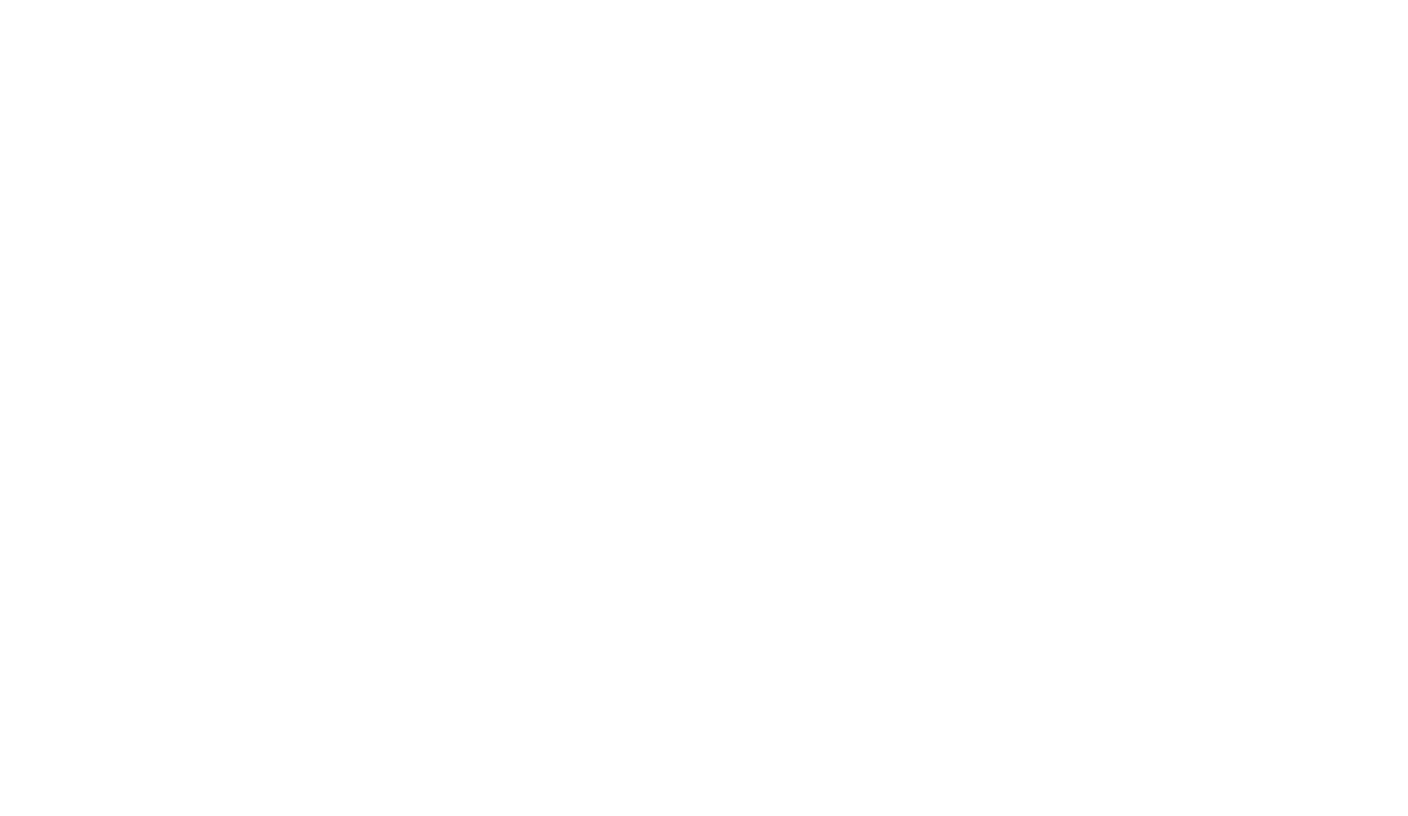
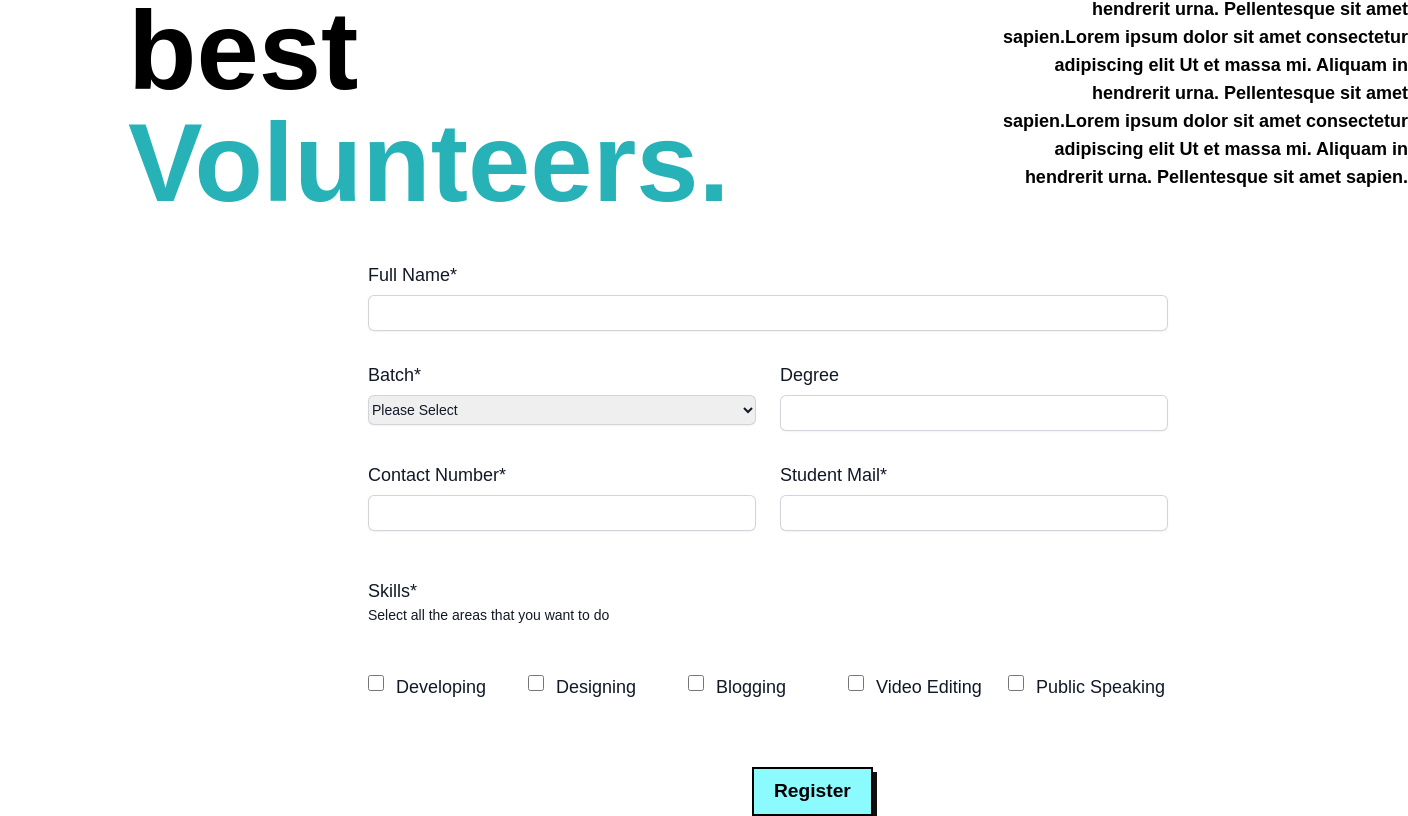
Before and after one commit to fossnsbm/WIF-Volunteer-Registration, a React (Vite) app: page /register in a window 1280 px wide. Shown: the part 165-981 px from the top of the page, 1408 px wide, since content can reach past the window. Before the commit the page ends 800 px from the top, so only its background shows below. Built offline with nearby package versions, Linux system fonts and the light colour scheme; a web font is replaced by a local one.

Commit message:
Created Register Page

```diff
--- a/src/pages/Register.jsx
+++ b/src/pages/Register.jsx
@@ -3,9 +3,215 @@
 function Register() {
   return (
     <div>
-      <h1>Register</h1>
-      //Look the button style in the index.css file. The style is fixed and it's
-      globally applied.
+      <div className="container ms-32 mt-12">
+        {/* <span className="font-bold text-7xl md:text-8xl lg:text-left lg:text-[7rem]">
+          <div>Let's be the</div>
+          <div>
+            best <span className="text-[#26B2B7]">Volunteers.</span>
+          </div>
+        </span> */}
+        <div class="grid grid-cols-3 gap-4 font-bold text-7xl md:text-8xl lg:text-[7rem]">
+          <div class="col-span-2">
+            <div>Let's be the</div>
+            best <span className="text-[#26B2B7]">Volunteers.</span>
+          </div>
+          <div class="text-right text-lg pt-14">
+            Lorem ipsum dolor sit amet consectetur adipiscing elit Ut et massa
+            mi. Aliquam in hendrerit urna. Pellentesque sit amet sapien.Lorem
+            ipsum dolor sit amet consectetur adipiscing elit Ut et massa mi.
+            Aliquam in hendrerit urna. Pellentesque sit amet sapien.Lorem ipsum
+            dolor sit amet consectetur adipiscing elit Ut et massa mi. Aliquam
+            in hendrerit urna. Pellentesque sit amet sapien.
+          </div>
+        </div>
+        <form className="mt-11 mx-60 justify-center">
+          <div className="space-y-12">
+            <div className="mt-10 grid grid-cols-1 gap-x-6 gap-y-8 sm:grid-cols-6">
+              <div className="col-span-full">
+                <label
+                  htmlFor="full-name"
+                  className="block text-lg font-medium leading-6 text-gray-900"
+                >
+                  Full Name*
+                </label>
+                <div className="mt-2">
+                  <input
+                    type="text"
+                    name="full-name"
+                    id="full-name"
+                    autoComplete="full-name"
+                    className="block w-full rounded-md border-0 py-1.5 text-gray-900 shadow-sm ring-1 ring-inset ring-gray-300 placeholder:text-gray-400 focus:ring-2 focus:ring-inset focus:ring-indigo-600 sm:text-sm sm:leading-6"
+                  />
+                </div>
+              </div>
+              <div className="sm:col-span-3">
+                <label
+                  htmlFor="batch"
+                  className="block text-lg font-medium leading-6 text-gray-900"
+                >
+                  Batch*
+                </label>
+                <div className="mt-2">
+                  <select
+                    id="batch"
+                    name="batch"
+                    className="block w-full rounded-md py-1.5 text-gray-900 shadow-sm ring-1 ring-inset ring-gray-300 focus:ring-2 focus:ring-inset focus:ring-indigo-600 sm:text-sm sm:leading-6"
+                  >
+                    <option>Please Select</option>
+                  </select>
+                </div>
+              </div>
+
+              <div className="sm:col-span-3">
+                <label
+                  htmlFor="degree"
+                  className="block text-lg font-medium leading-6 text-gray-900"
+                >
+                  Degree
+                </label>
+                <div className="mt-2">
+                  <input
+                    type="text"
+                    name="degree"
+                    id="degree"
+                    autoComplete="degree"
+                    className="block w-full rounded-md border-0 py-1.5 text-gray-900 shadow-sm ring-1 ring-inset ring-gray-300 placeholder:text-gray-400 focus:ring-2 focus:ring-inset focus:ring-indigo-600 sm:text-sm sm:leading-6"
+                  />
+                </div>
+              </div>
+
+              <div className="sm:col-span-3">
+                <label
+                  htmlFor="contact-number"
+                  className="block text-lg font-medium leading-6 text-gray-900"
+                >
+                  Contact Number*
+                </label>
+                <div className="mt-2">
+                  <input
+                    type="text"
+                    name="contact-number"
+                    id="contact-number"
+                    autoComplete="contact-number"
+                    className="block w-full rounded-md border-0 py-1.5 text-gray-900 shadow-sm ring-1 ring-inset ring-gray-300 placeholder:text-gray-400 focus:ring-2 focus:ring-inset focus:ring-indigo-600 sm:text-sm sm:leading-6"
+                  />
+                </div>
+              </div>
+
+              <div className="sm:col-span-3">
+                <label
+                  htmlFor="student-mail"
+                  className="block text-lg font-medium leading-6 text-gray-900"
+                >
+                  Student Mail*
+                </label>
+                <div className="mt-2">
+                  <input
+                    type="text"
+                    name="student-mail"
+                    id="student-mail"
+                    autoComplete="student-mail"
+                    className="block w-full rounded-md border-0 py-1.5 text-gray-900 shadow-sm ring-1 ring-inset ring-gray-300 placeholder:text-gray-400 focus:ring-2 focus:ring-inset focus:ring-indigo-600 sm:text-sm sm:leading-6"
+                  />
+                </div>
+              </div>
+            </div>
+            <div>
+              <label className="block text-lg font-medium leading-6 text-gray-900">
+                Skills*
+              </label>
+              <label className="text-sm font-medium leading-6 text-gray-900">
+                Select all the areas that you want to do
+              </label>
+            </div>
+            <div className="flex flex-row">
+              <div class="basis-1/4 relative flex gap-x-3">
+                <input
+                  id="developing"
+                  name="developing"
+                  type="checkbox"
+                  className="h-4 w-4 rounded border-gray-300 text-indigo-600 focus:ring-indigo-600"
+                />
+                <div className="text-lg leading-6">
+                  <label
+                    htmlFor="developing"
+                    className="font-medium text-gray-900"
+                  >
+                    Developing
+                  </label>
+                </div>
+              </div>
+              <div class="basis-1/4 relative flex gap-x-3">
+                <input
+                  id="designing"
+                  name="designing"
+                  type="checkbox"
+                  className="h-4 w-4 rounded border-gray-300 text-indigo-600 focus:ring-indigo-600"
+                />
+                <div className="text-lg leading-6">
+                  <label
+                    htmlFor="designing"
+                    className="font-medium text-gray-900"
+                  >
+                    Designing
+                  </label>
+                </div>
+              </div>
+              <div class="basis-1/4 relative flex gap-x-3">
+                <input
+                  id="blogging"
+                  name="blogging"
+                  type="checkbox"
+                  className="h-4 w-4 rounded border-gray-300 text-indigo-600 focus:ring-indigo-600"
+                />
+                <div className="text-lg leading-6">
+                  <label
+                    htmlFor="blogging"
+                    className="font-medium text-gray-900"
+                  >
+                    Blogging
+                  </label>
+                </div>
+              </div>
+              <div class="basis-1/4 relative flex gap-x-3">
+                <input
+                  id="video-editing"
+                  name="video-editing"
+                  type="checkbox"
+                  className="h-4 w-4 rounded border-gray-300 text-indigo-600 focus:ring-indigo-600"
+                />
+                <div className="text-lg leading-6">
+                  <label
+                    htmlFor="video-editing"
+                    className="font-medium text-gray-900"
+                  >
+                    Video Editing
+                  </label>
+                </div>
+              </div>
+              <div class="basis-1/4 relative flex gap-x-3">
+                <input
+                  id="public-speaking"
+                  name="public-speaking"
+                  type="checkbox"
+                  className="h-4 w-4 rounded border-gray-300 text-indigo-600 focus:ring-indigo-600"
+                />
+                <div className="text-lg leading-6">
+                  <label
+                    htmlFor="public-speaking"
+                    className="font-medium text-gray-900"
+                  >
+                    Public Speaking
+                  </label>
+                </div>
+              </div>
+            </div>
+            <div>
+              <button className="ms-96 btn-primary mt-5">Register</button>
+            </div>
+          </div>
+        </form>
+      </div>
     </div>
   );
 }
```
